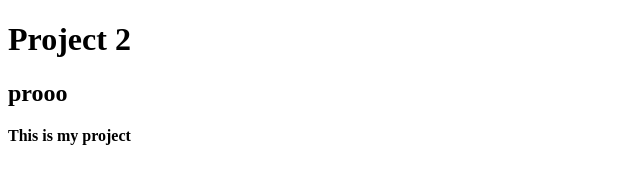
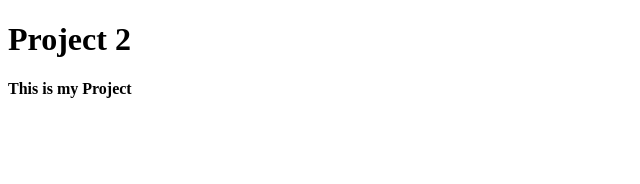
Before and after one commit to ajaykumar954/project2, a plain HTML site: page index.html in a window 1280 px wide. Shown: the whole page, without its empty margins (0-640 px from the left). Drawn offline with Linux system fonts and the light colour scheme.

Commit message:
Updated index.html

```diff
--- a/index.html
+++ b/index.html
@@ -7,7 +7,8 @@
 </head>
 <body>
     <h1>Project 2</h1>
-    <h2> prooo</h2>
-    <b>This is my project</b>
+
+    <b>This is my Project   </b>
+
 </body>
 </html>
```
